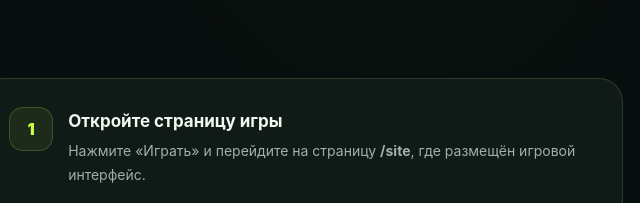
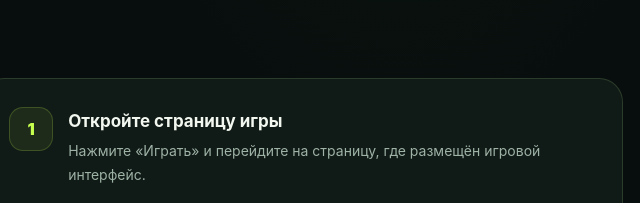
Before and after one commit to LuckyBear-game/zmeyka, a plain HTML site: page index.html in a window 1280 px wide. Shown: the part 1420-1623 px from the top of the page, 597-1237 px from the left. Drawn offline with Linux system fonts and the light colour scheme.

Commit message:
Update index.html

```diff
--- a/index.html
+++ b/index.html
@@ -144,7 +144,7 @@
       <div class="section-head"><span class="kicker">Старт за пару шагов</span><h2>Как играть в Slither</h2><p>Независимо от того, пришли вы из TikTok, Instagram или нашли игру через поиск, начните с правил и доступных режимов.</p><div style="margin-top:24px"><a class="btn btn-primary" href="https://slither.lb-game.ru/site">Играть сейчас <span aria-hidden="true">→</span></a></div></div>
       <div class="how-panel">
         <div class="steps">
-          <div class="step"><div class="step-no">1</div><div><h3>Откройте страницу игры</h3><p>Нажмите «Играть» и перейдите на страницу <strong>/site</strong>, где размещён игровой интерфейс.</p></div></div>
+          <div class="step"><div class="step-no">1</div><div><h3>Откройте страницу игры</h3><p>Нажмите «Играть» и перейдите на страницу, где размещён игровой интерфейс.</p></div></div>
           <div class="step"><div class="step-no">2</div><div><h3>Изучите доступный режим</h3><p>Если доступна демоверсия, начните с неё, чтобы разобраться с управлением и правилами до любых ставок.</p></div></div>
           <div class="step"><div class="step-no">3</div><div><h3>Вход или регистрация</h3><p>Если платформа требует аккаунт, используйте предусмотренные ею формы входа и регистрации. Проверяйте адрес сайта перед вводом данных.</p></div></div>
           <div class="step"><div class="step-no">4</div><div><h3>Играйте ответственно</h3><p>Уточните условия, доступность в вашем регионе и правила вывода средств. Не играйте на деньги, которые не готовы потерять.</p></div></div>
```
